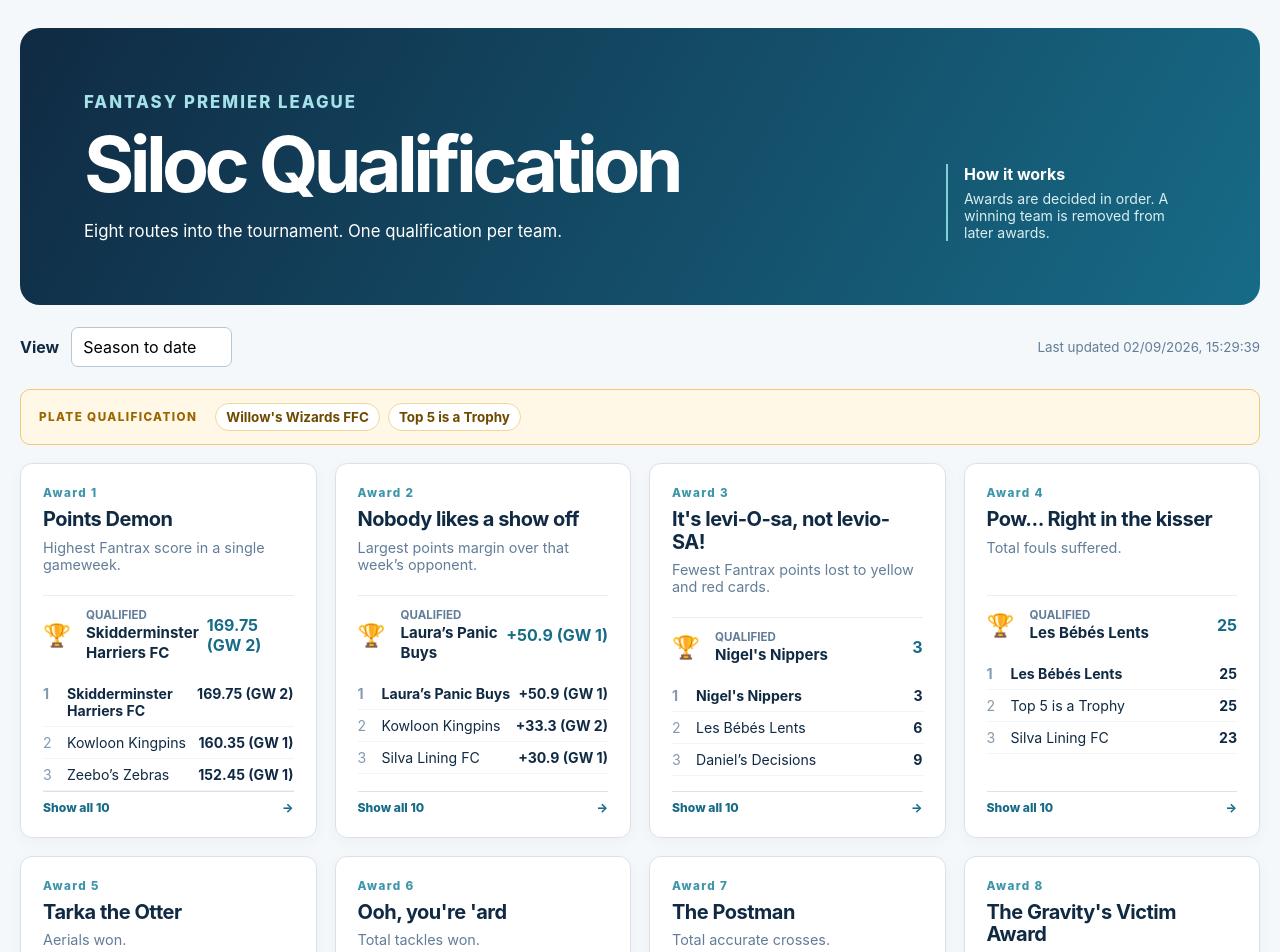
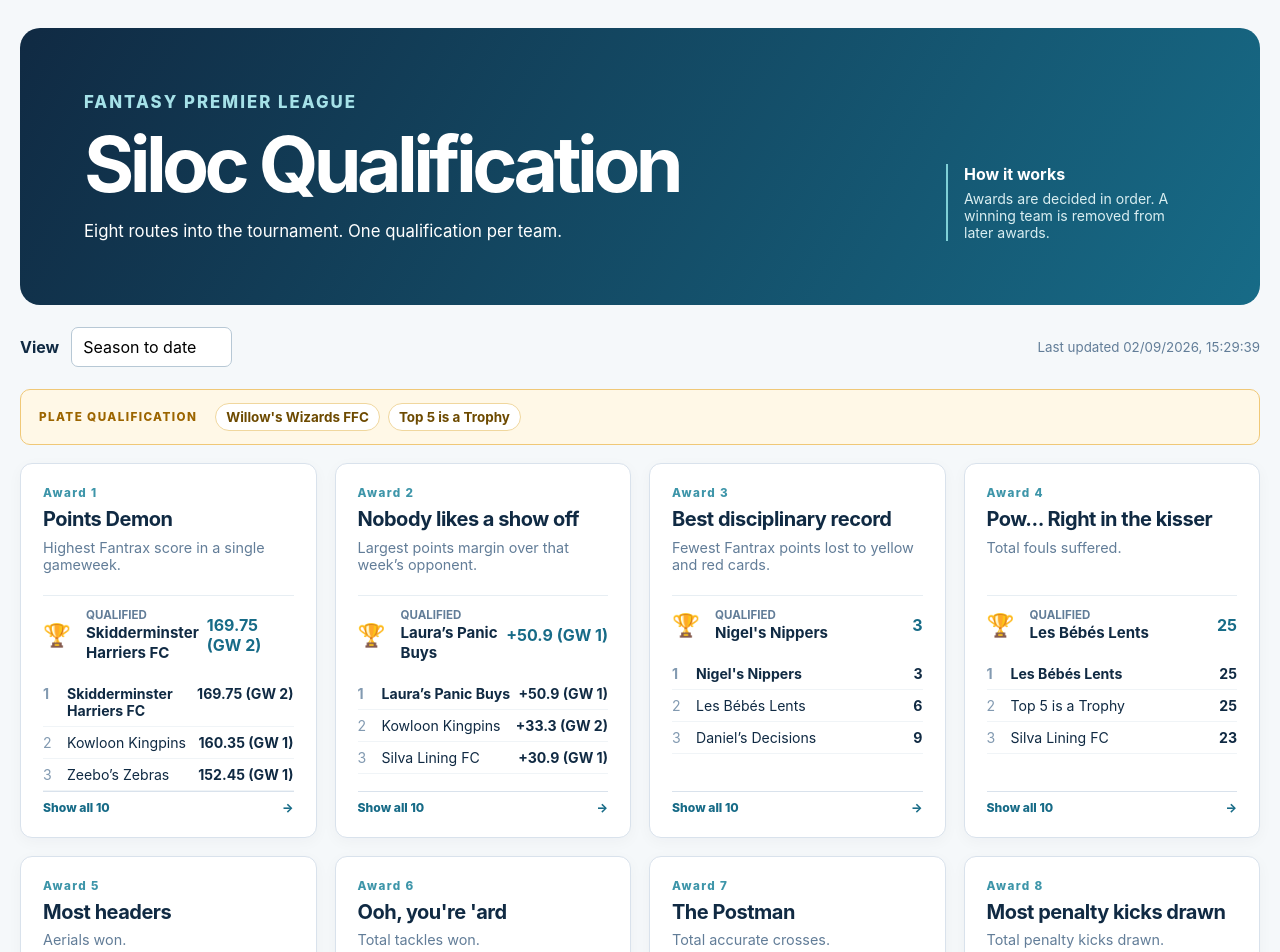
Before and after one commit to anthonythomps/siloc-qualification, a React (Vite) app: page / in a window 1280 px wide. Shown: the top 952 px of the page. Built offline with nearby package versions, Linux system fonts and the light colour scheme.

Commit message:
Randomize award titles per page load

```diff
--- a/src/awards.js
+++ b/src/awards.js
@@ -1,13 +1,20 @@
 export const AWARDS = [
-  { id: "week-score", name: "Points Demon", originalName: "Highest individual week score", description: "Highest Fantrax score in a single gameweek.", direction: "desc", value: team => team.score, format: (value, team) => `${number(value)} (GW ${team.scorePeriod})` },
-  { id: "week-win", name: "Nobody likes a show off", originalName: "Biggest individual week win", description: "Largest points margin over that week’s opponent.", direction: "desc", value: team => team.margin, format: (value, team) => `+${number(value)} (GW ${team.marginPeriod})` },
-  { id: "discipline", name: "It's levi-O-sa, not levio-SA!", originalName: "Best disciplinary record", description: "Fewest Fantrax points lost to yellow and red cards.", direction: "asc", value: team => team.cardPointsLost, format: value => number(value) },
-  { id: "fouls-suffered", name: "Pow... Right in the kisser", originalName: "Most fouls suffered", description: "Total fouls suffered.", direction: "desc", value: team => team.stats.FS ?? 0, format: value => number(value) },
-  { id: "aerials-won", name: "Tarka the Otter", originalName: "Most headers", description: "Aerials won.", direction: "desc", value: team => team.stats.AER ?? 0, format: value => number(value) },
-  { id: "tackles-won", name: "Ooh, you're 'ard", originalName: "Most tackles won", description: "Total tackles won.", direction: "desc", value: team => team.stats.TkW ?? 0, format: value => number(value) },
-  { id: "accurate-crosses", name: "The Postman", originalName: "Most accurate crosses", description: "Total accurate crosses.", direction: "desc", value: team => team.stats.AC ?? 0, format: value => number(value) },
-  { id: "penalties-drawn", name: "The Gravity's Victim Award", originalName: "Most penalty kicks drawn", description: "Total penalty kicks drawn.", direction: "desc", value: team => team.stats.PKD ?? 0, format: value => number(value) }
+  { id: "week-score", name: "Points Demon", originalName: "Highest individual week score", titleOptions: ["Points Demon", "Highest individual week score"], description: "Highest Fantrax score in a single gameweek.", direction: "desc", value: team => team.score, format: (value, team) => `${number(value)} (GW ${team.scorePeriod})` },
+  { id: "week-win", name: "Nobody likes a show off", originalName: "Biggest individual week win", titleOptions: ["Nobody likes a show off", "Biggest individual week win"], description: "Largest points margin over that week’s opponent.", direction: "desc", value: team => team.margin, format: (value, team) => `+${number(value)} (GW ${team.marginPeriod})` },
+  { id: "discipline", name: "It's levi-O-sa, not levio-SA!", originalName: "Best disciplinary record", titleOptions: ["It's levi-O-sa, not levio-SA!", "Best disciplinary record"], description: "Fewest Fantrax points lost to yellow and red cards.", direction: "asc", value: team => team.cardPointsLost, format: value => number(value) },
+  { id: "fouls-suffered", name: "Pow... Right in the kisser", originalName: "Most fouls suffered", titleOptions: ["Pow... Right in the kisser", "Most fouls suffered"], description: "Total fouls suffered.", direction: "desc", value: team => team.stats.FS ?? 0, format: value => number(value) },
+  { id: "aerials-won", name: "Tarka the Otter", originalName: "Most headers", titleOptions: ["Tarka the Otter", "Most headers"], description: "Aerials won.", direction: "desc", value: team => team.stats.AER ?? 0, format: value => number(value) },
+  { id: "tackles-won", name: "Ooh, you're 'ard", originalName: "Most tackles won", titleOptions: ["Ooh, you're 'ard", "Most tackles won"], description: "Total tackles won.", direction: "desc", value: team => team.stats.TkW ?? 0, format: value => number(value) },
+  { id: "accurate-crosses", name: "The Postman", originalName: "Most accurate crosses", titleOptions: ["The Postman", "Most accurate crosses"], description: "Total accurate crosses.", direction: "desc", value: team => team.stats.AC ?? 0, format: value => number(value) },
+  { id: "penalties-drawn", name: "The Gravity's Victim Award", originalName: "Most penalty kicks drawn", titleOptions: ["The Gravity's Victim Award", "Most penalty kicks drawn"], description: "Total penalty kicks drawn.", direction: "desc", value: team => team.stats.PKD ?? 0, format: value => number(value) }
 ];
+
+export function selectAwardTitles() {
+  return Object.fromEntries(AWARDS.map(award => {
+    const options = award.titleOptions?.length ? award.titleOptions : [award.name];
+    return [award.id, options[Math.floor(Math.random() * options.length)]];
+  }));
+}
 
 const number = value => new Intl.NumberFormat("en-GB", { maximumFractionDigits: 2 }).format(value);
 
--- a/src/main.jsx
+++ b/src/main.jsx
@@ -1,6 +1,6 @@
 import React, { useEffect, useMemo, useRef, useState } from "react";
 import { createRoot } from "react-dom/client";
-import { buildAwards, AWARDS } from "./awards.js";
+import { buildAwards, selectAwardTitles } from "./awards.js";
 import "./styles.css";
 
 const number = new Intl.NumberFormat("en-GB", { maximumFractionDigits: 2 });
@@ -48,6 +48,7 @@ function App() {
   const [gameweek, setGameweek] = useState("all");
   const [selectedAward, setSelectedAward] = useState(0);
   const fullStandingsRef = useRef(null);
+  const [awardTitles] = useState(selectAwardTitles);
 
   useEffect(() => {
     const refreshKey = Date.now();
@@ -61,9 +62,10 @@ function App() {
   const availableGameweeks = schedule.filter(gameweek => gameweek.startsAt <= new Date().toISOString().slice(0, 10));
   const selectedWeeks = gameweek === "all" ? periods : periods.filter(week => String(week.period) === gameweek);
   const awards = useMemo(() => buildAwards(selectedWeeks), [selectedWeeks]);
-  const detailAward = awards[selectedAward] ?? awards[0];
-  const qualifiedIds = new Set(awards.map(award => award.standings[0]?.teamId).filter(Boolean));
-  const notQualified = (awards[0]?.allStandings ?? []).filter(team => !qualifiedIds.has(team.teamId));
+  const displayAwards = awards.map(award => ({ ...award, name: awardTitles[award.id] ?? award.name }));
+  const detailAward = displayAwards[selectedAward] ?? displayAwards[0];
+  const qualifiedIds = new Set(displayAwards.map(award => award.standings[0]?.teamId).filter(Boolean));
+  const notQualified = (displayAwards[0]?.allStandings ?? []).filter(team => !qualifiedIds.has(team.teamId));
   const showAll = index => {
     setSelectedAward(index);
     if (window.matchMedia("(max-width: 1710px)").matches) {
@@ -95,7 +97,7 @@ function App() {
         {notQualified.length ? <div>{notQualified.map(team => <span key={team.teamId}>{team.teamName}</span>)}</div> : <strong>Every team has qualified.</strong>}
       </section>
       <section className="content-layout">
-        <section className="awards-grid">{awards.map((award, index) => <AwardCard key={award.id} award={award} onShowAll={() => showAll(index)} />)}</section>
+        <section className="awards-grid">{displayAwards.map((award, index) => <AwardCard key={award.id} award={award} onShowAll={() => showAll(index)} />)}</section>
         {detailAward && <FullStandings award={detailAward} panelRef={fullStandingsRef} />}
       </section>
       <footer>Scores sourced from Fantrax. Ties are ordered alphabetically by team name until a league tie-breaker is agreed.</footer>
```
